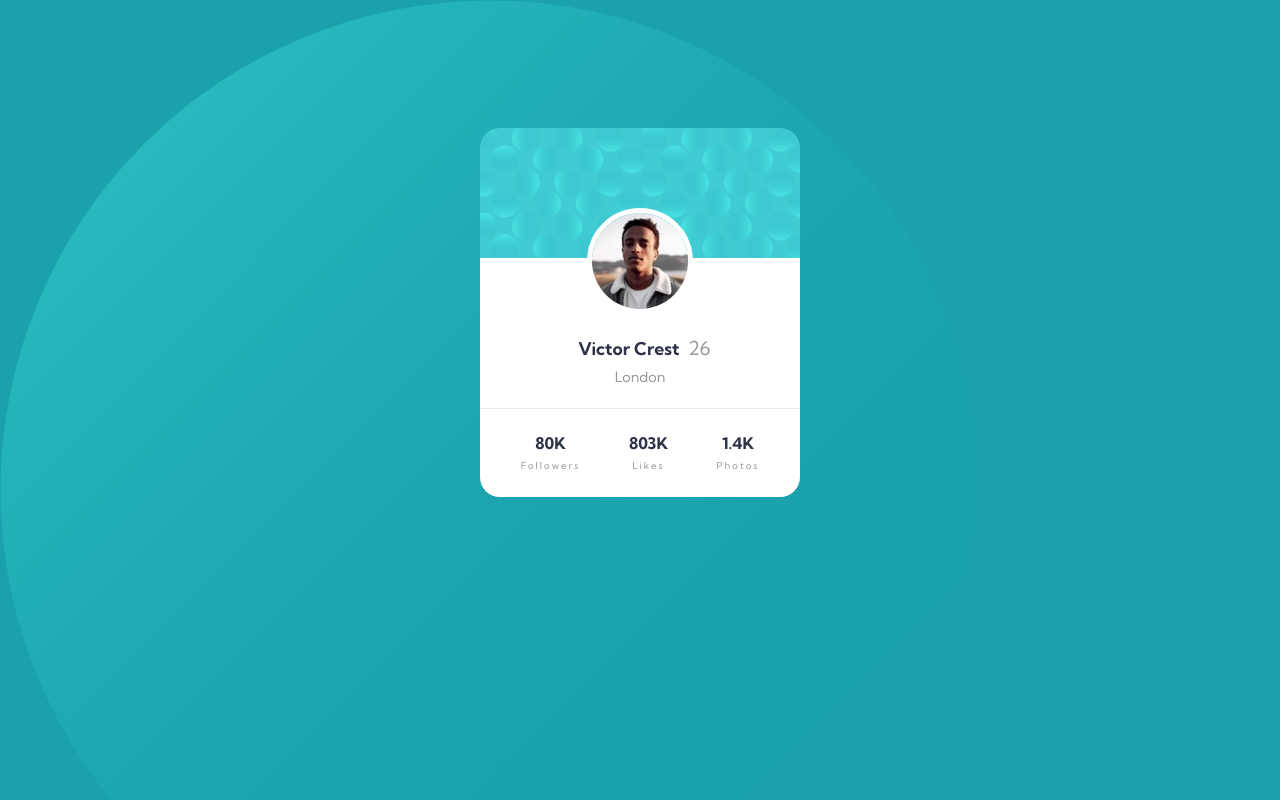
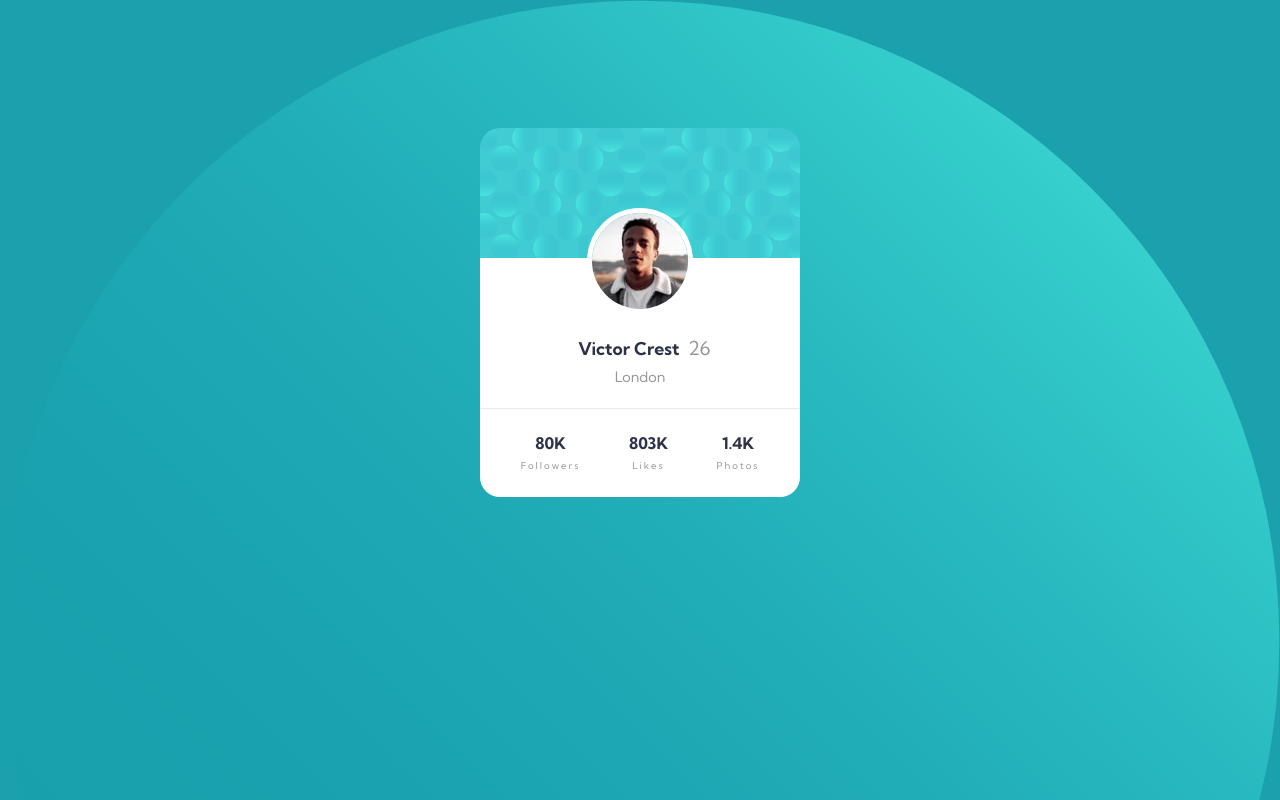
Before and after one commit to packerpot/Profile-card-component, a plain HTML site: page index.html in a window 1280 px wide. Drawn offline with Linux system fonts and the light colour scheme.

Commit message:
Update style.css

```diff
--- a/style/style.css
+++ b/style/style.css
@@ -10,8 +10,10 @@
 body {
     font-family: 'Kumbh Sans', sans-serif;
     font-size: 1rem;
-    background: url("/images/bg-pattern-bottom.svg"), #1aa1ad;
+    background: #1aa1ad;
+    background-image: url("/images/bg-pattern-top.svg");
     background-repeat: no-repeat;
+    background-size: cover;
 }
 
 .container {
@@ -22,7 +24,7 @@ body {
 }
 
 .container-one {
-    background: url("/images/bg-pattern-card.svg");
+    background-image: url("../images/bg-pattern-card.svg");
     background-repeat: no-repeat;
     min-height: 130px;
     background-size: cover;
```
